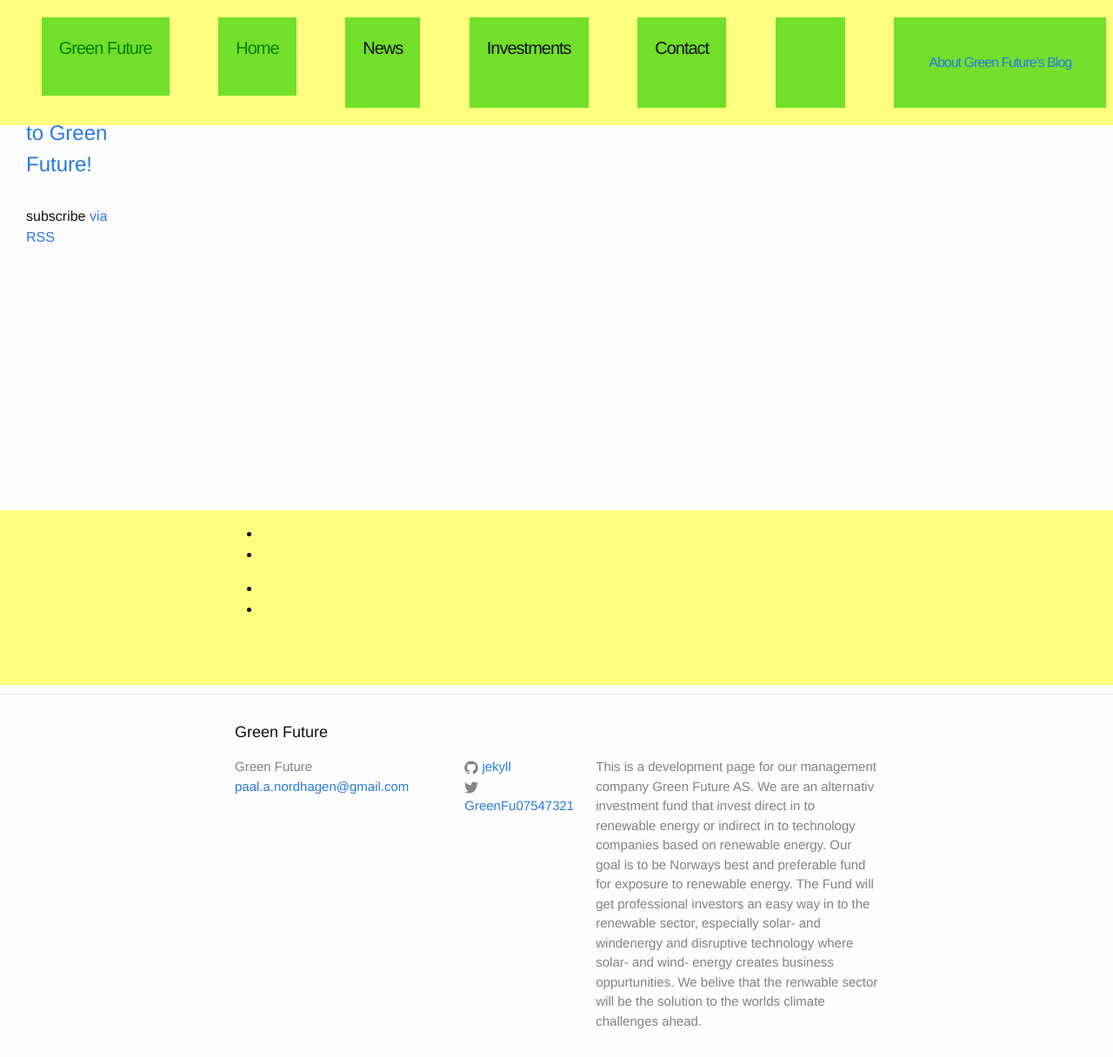
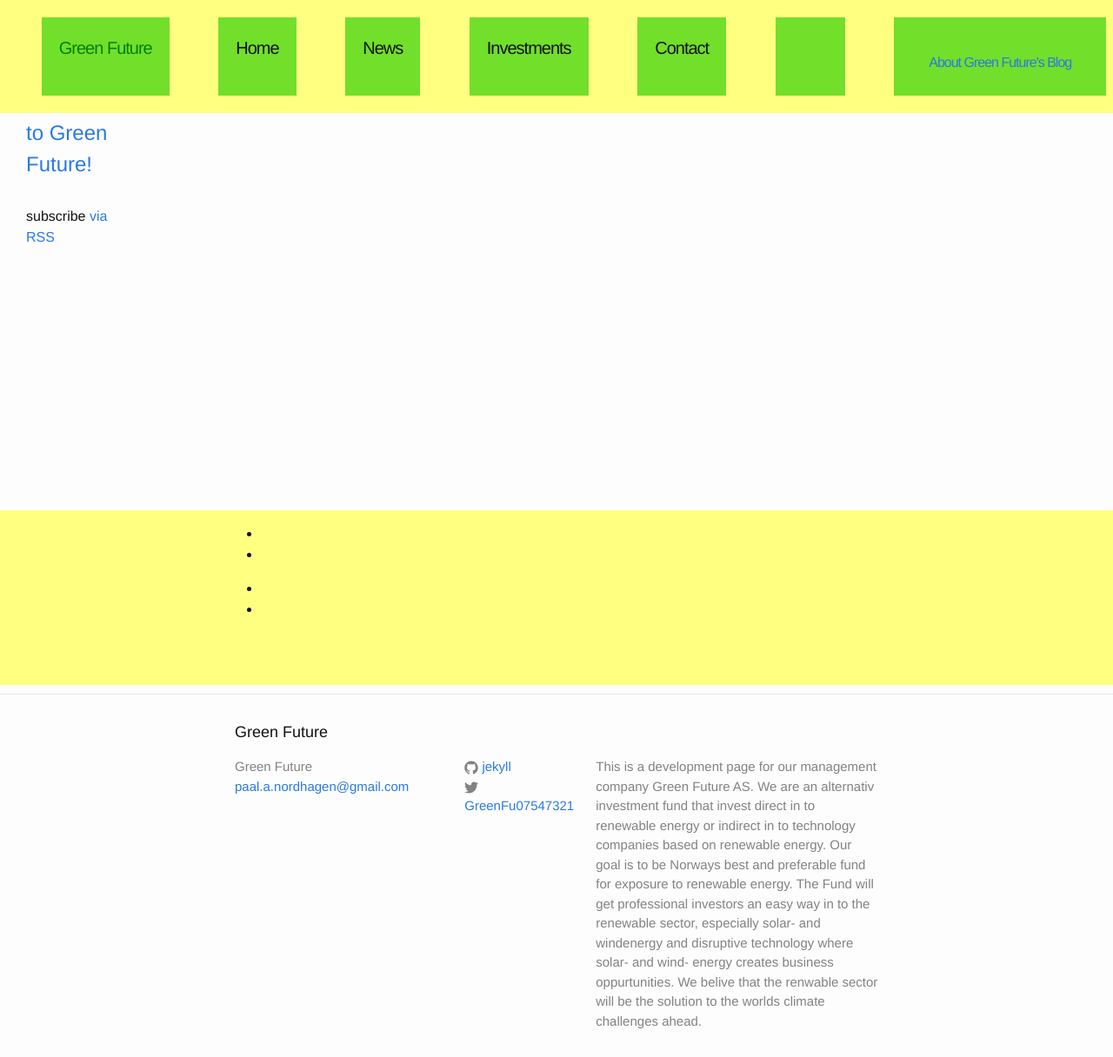
Before and after one commit to Paal-August/Paal-August.github.io, a Jekyll site: the page built from index.html, in a window 1280 px wide and 1216 px high. Shown: the whole window at 87% size. Built offline with Jekyll 4.4.1, drawn with Linux system fonts in a browser that asks for light colours.

Commit message:
Update _layout.scss

```diff
--- a/_sass/_layout.scss
+++ b/_sass/_layout.scss
@@ -52,16 +52,12 @@
     padding:20px;
     background-color:#72DF2A;
     display:inline-block;
-
-    &,
-    &:visited {
-        color: #008000;
-    }
 }
 
 .site-menu2 {
     font-size: 20px;
     grid-area: 1 / 3 / 2/4;
+    height:50px;
     position:flex;
     letter-spacing: -1px;
     padding:20px;
@@ -73,6 +69,7 @@
 .site-menu3 {
     font-size: 20px;
     grid-area: 1 / 4 / 2/5;
+    height:50px;
     position:flex;
     letter-spacing: -1px;
     padding:20px;
@@ -84,6 +81,7 @@
 .site-menu4 {
     font-size:20px;
     grid-area: 1 / 5 / 2/6;
+    height:50px;
     position:flex;
     letter-spacing: -1px;
     padding:20px;
@@ -96,6 +94,7 @@
     display:grid;
     font-size: 20px;
     grid-area: 1 / 6 / 2/8;
+    height:50px;
     position:flex;
     letter-spacing: -1px;
     padding:20px;
```
